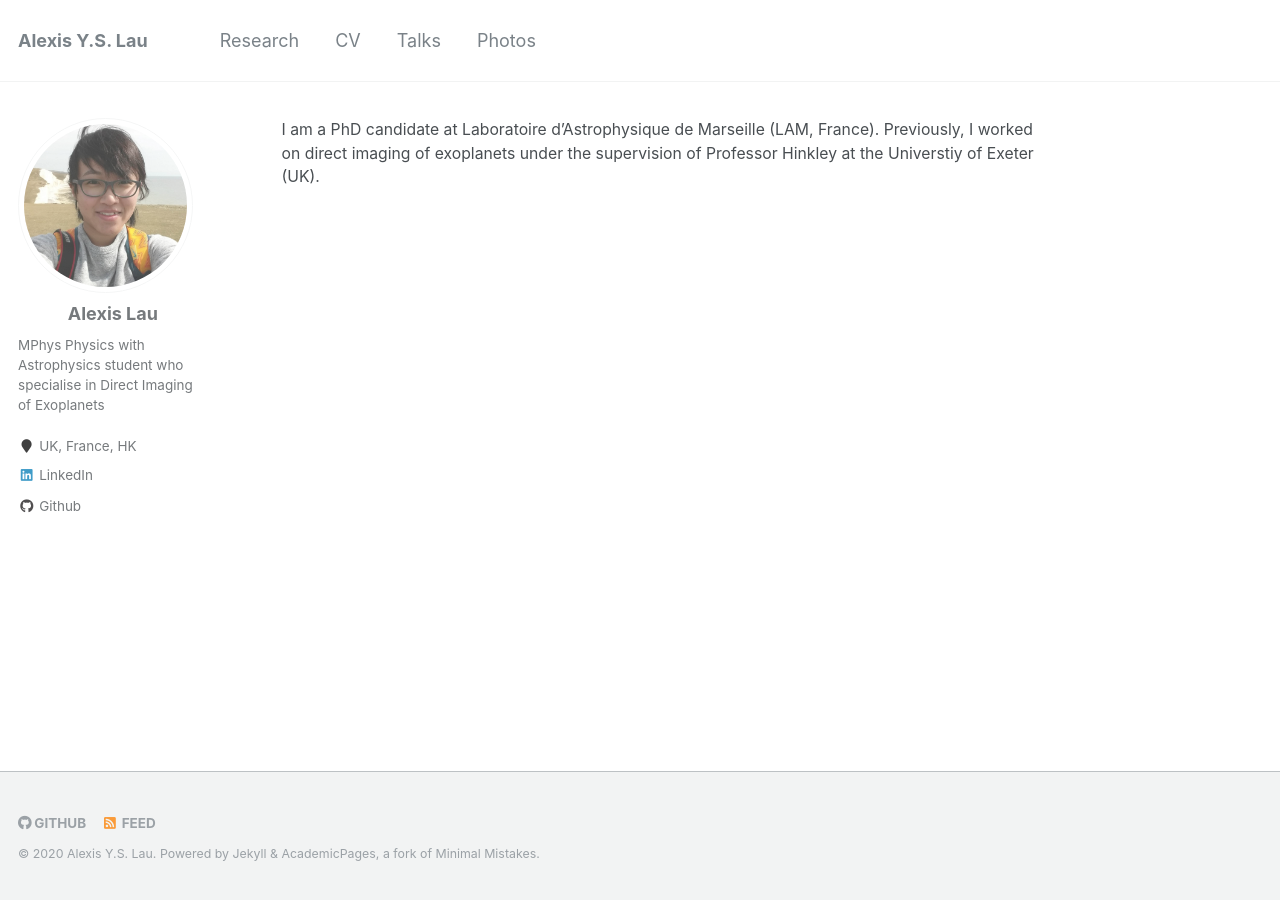
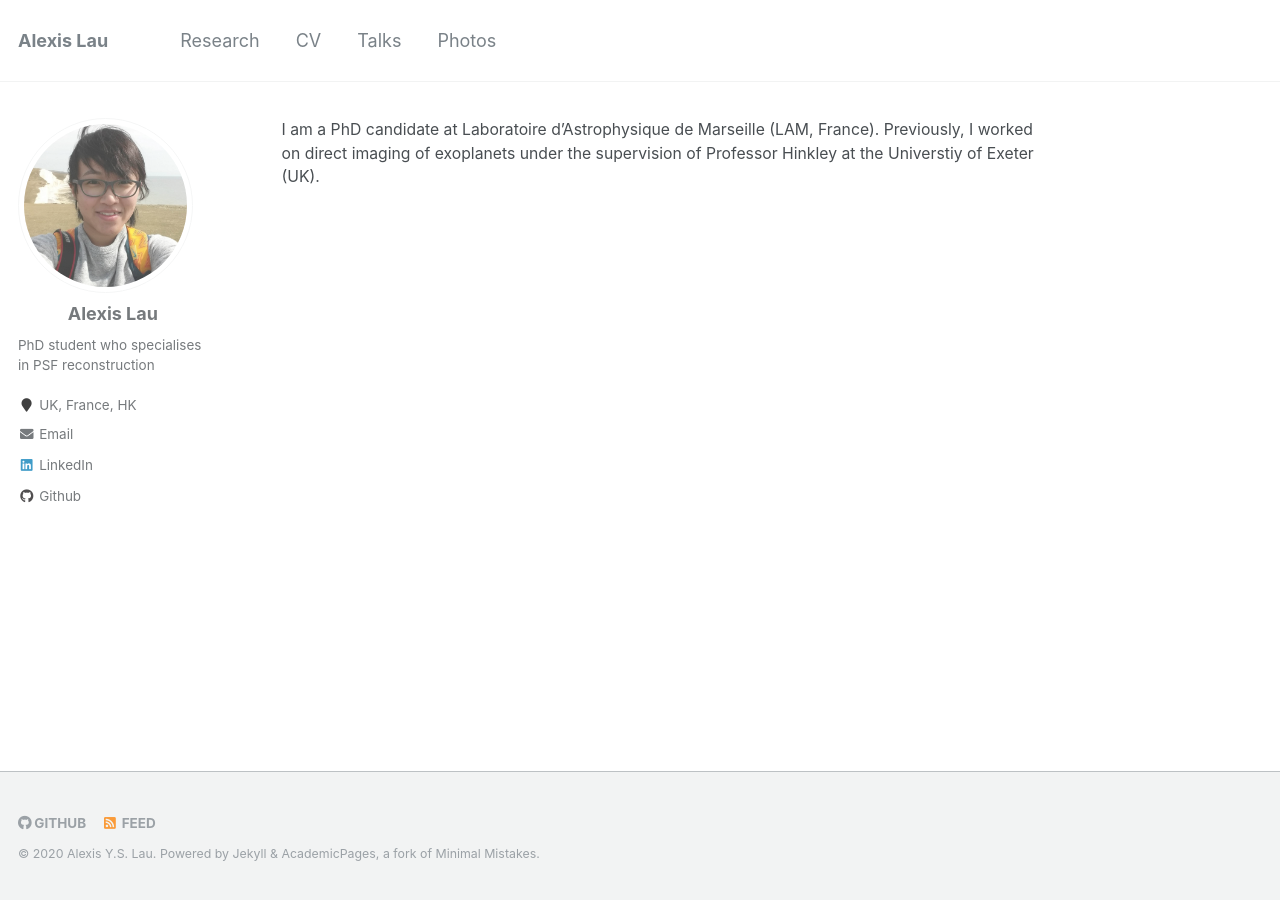
Before and after one commit to alexisyslau/_alexislau.github.io, a Jekyll site: the page built from _pages/about.md, in a window 1280 px wide. Built offline with Jekyll 4.4.1, drawn with Linux system fonts in a browser that asks for light colours.

Commit message:
Changed the status of my study

```diff
--- a/_config.yml
+++ b/_config.yml
@@ -8,7 +8,7 @@
 # Site Settings
 locale                   : "en-UK"
 minimal_mistakes_skin    : "dirt" # "air", "aqua", "contrast", "dark", "dirt", "neon", "mint", "plum", "sunrise"
-title                    : "Alexis Y.S. Lau"
+title                    : "Alexis Lau"
 title_separator          : "-"
 name                     : &name "Alexis Y.S. Lau"
 description              : &description
@@ -83,12 +83,12 @@ analytics:
 author:
   name             : "Alexis Lau"
   avatar           : "profile_pic.jpg"
-  bio              : "MPhys Physics with Astrophysics student who specialise in Direct Imaging of Exoplanets"
+  bio              : "PhD student who specialises in PSF reconstruction"
   location         : "UK, France, HK"
   employer         :
   pubmed           :
   googlescholar    :
-  email            :
+  email            : "alexis.lau@lam.fr"
   researchgate     :  # example: "https://www.researchgate.net/profile/yourprofile"
   uri              :
   bitbucket        :
```
Also changed, not shown: 1 other file.
